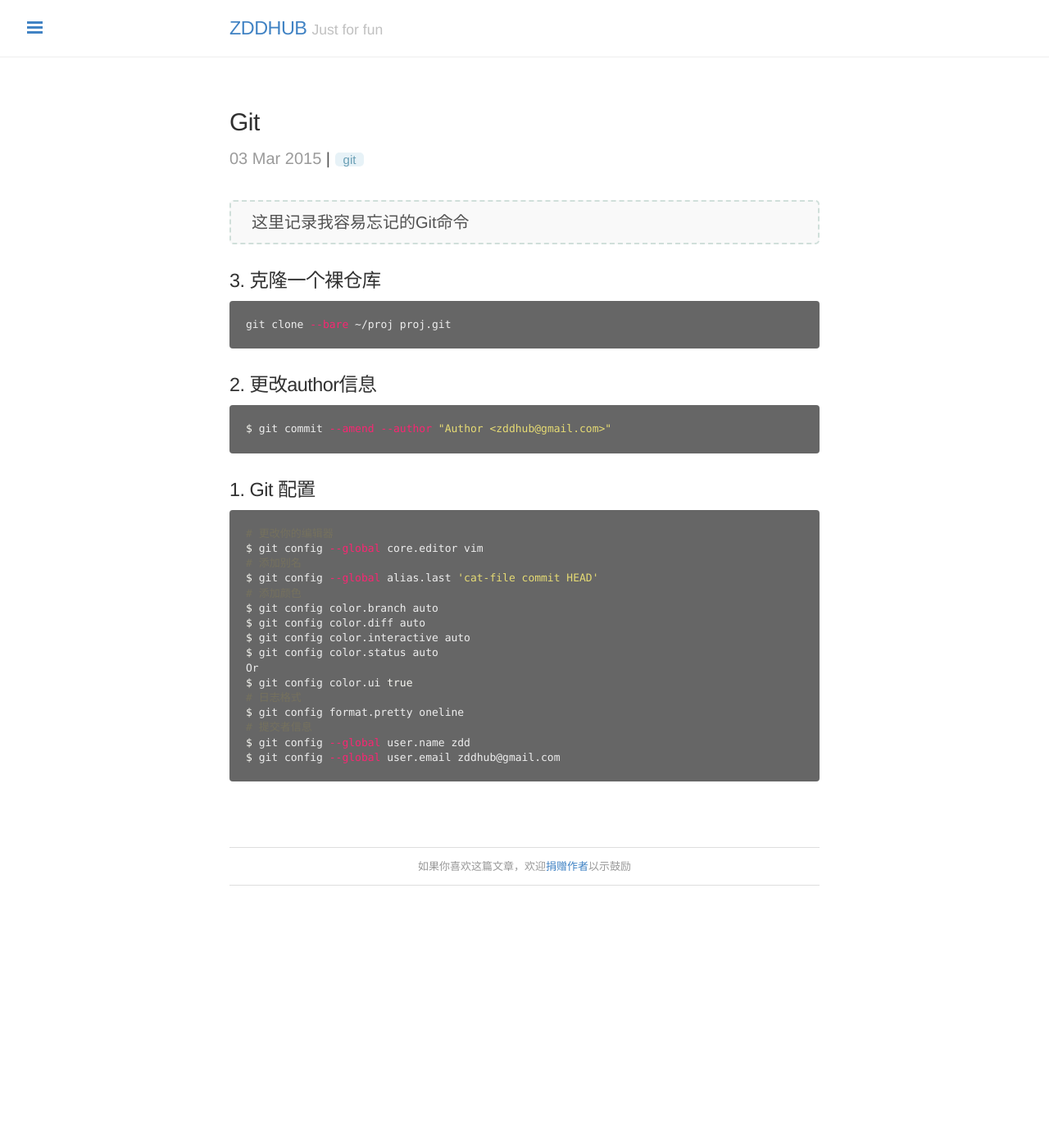
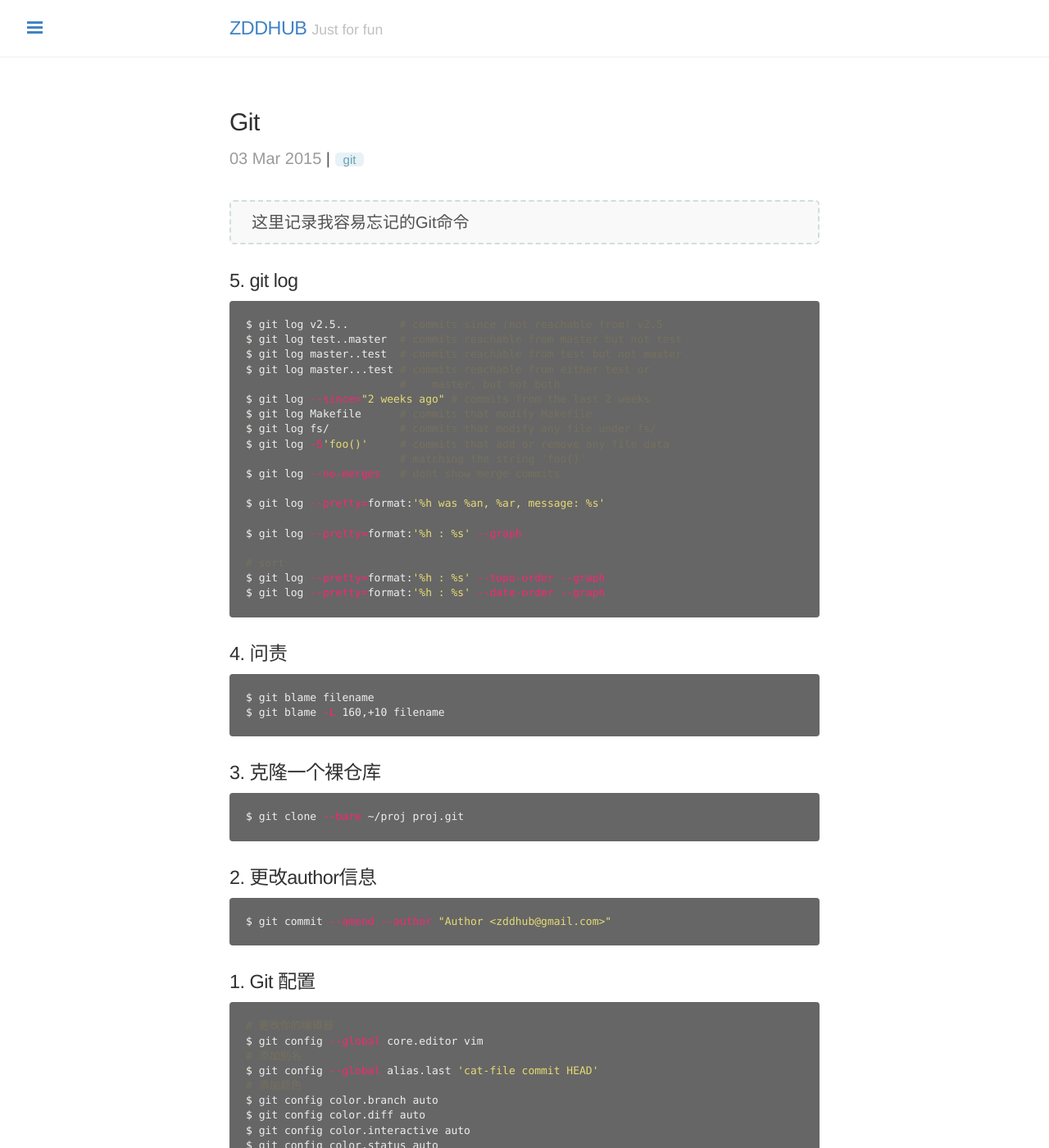
Before and after one commit to zddhub/zddhub.github.io, a Jekyll site: the page built from _posts/2015-03-03-git.md, in a window 1280 px wide and 1400 px high. Shown: the whole window at 82% size. Built offline with Jekyll 4.4.1, drawn with Linux system fonts in a browser that asks for light colours; Markdown is read by kramdown in place of the engine named in the settings; comment, search, counter and statistics services are not loaded.

Commit message:
Update blog: git.md

````diff
--- a/_posts/2015-03-03-git.md
+++ b/_posts/2015-03-03-git.md
@@ -7,9 +7,40 @@ tags: "git"
 
 > 这里记录我容易忘记的Git命令
 
+<!-- more -->
+
+### 5. git log
+```sh
+$ git log v2.5..        # commits since (not reachable from) v2.5
+$ git log test..master  # commits reachable from master but not test
+$ git log master..test  # commits reachable from test but not master
+$ git log master...test # commits reachable from either test or
+                        #    master, but not both
+$ git log --since="2 weeks ago" # commits from the last 2 weeks
+$ git log Makefile      # commits that modify Makefile
+$ git log fs/           # commits that modify any file under fs/
+$ git log -S'foo()'     # commits that add or remove any file data
+                        # matching the string 'foo()'
+$ git log --no-merges   # dont show merge commits
+
+$ git log --pretty=format:'%h was %an, %ar, message: %s'
+
+$ git log --pretty=format:'%h : %s' --graph
+
+# sort
+$ git log --pretty=format:'%h : %s' --topo-order --graph
+$ git log --pretty=format:'%h : %s' --date-order --graph
+```
+
+### 4. 问责
+```sh
+$ git blame filename
+$ git blame -L 160,+10 filename
+```
+
 ### 3. 克隆一个裸仓库
 ```sh
-git clone --bare ~/proj proj.git
+$ git clone --bare ~/proj proj.git
 ```
 
 ### 2. 更改author信息
````
